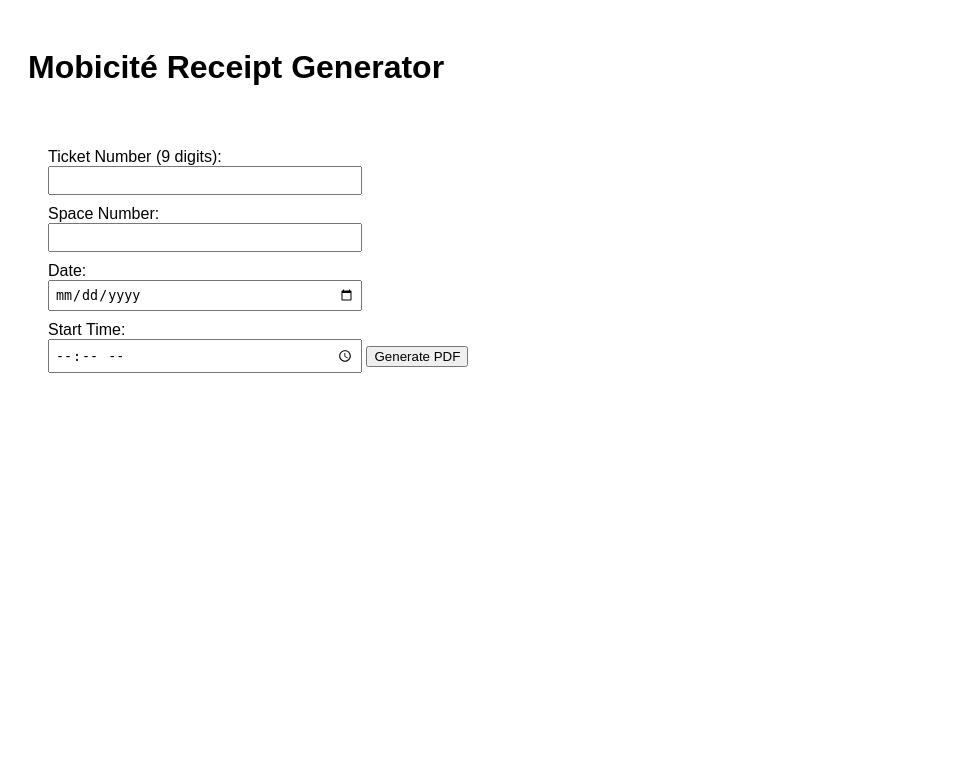
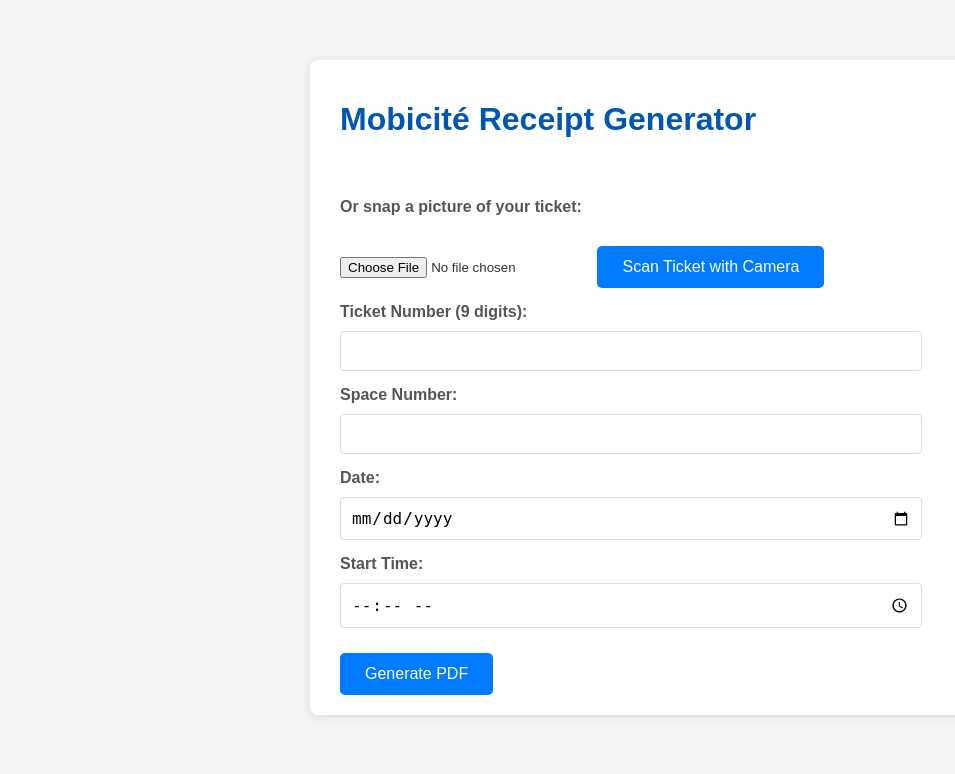
Before and after one commit to Aamm5845/parking-ticket-app-v3, a Flask app: template templates/index.html in a window 1280 px wide. Shown: the top 774 px of the page, without its empty margins (0-955 px from the left). Run offline with Flask 3, Linux system fonts and the light colour scheme; the template is opened without the code that fills it: most values are stand-ins (such as "Sample title", 1, 10 or a date in 2020).

Commit message:
Initial commit to new repo

```diff
--- a/app.py
+++ b/app.py
@@ -1,4 +1,4 @@
-from flask import Flask, render_template, request, redirect, url_for, send_file, session
+from flask import Flask, render_template, request, redirect, url_for, send_file, session, jsonify
 import os
 import json
 from datetime import datetime, timedelta
@@ -9,6 +9,18 @@ from reportlab.pdfgen import canvas
 from reportlab.lib.pagesizes import letter
 from reportlab.lib.units import inch
 import re
+
+# IMPORTANT: These are the new imports for OCR.
+try:
+    from PIL import Image
+    import pytesseract
+    # On some systems, you may need to explicitly set the path to your Tesseract executable.
+    # For example: pytesseract.pytesseract.tesseract_cmd = r'/usr/local/bin/tesseract'
+except ImportError:
+    Image = None
+    pytesseract = None
+    print("Warning: Pillow or pytesseract not found. OCR functionality will be disabled.")
+
 
 app = Flask(__name__)
 app.secret_key = 'your_secret_key_here'
@@ -28,13 +40,16 @@ if os.path.exists(PROFILE_PATH):
 else:
     profiles = {}
 
+# --- Existing Routes ---
 @app.route('/')
 def index():
+    """Renders the main page, checking for a user profile in the session."""
     profile = session.get('profile')
     return render_template('index.html', profile=profile)
 
 @app.route('/signin', methods=['GET', 'POST'])
 def signin():
+    """Handles user sign-in/profile creation. Stores profile in a file and session."""
     if request.method == 'POST':
         profile = {
             'first_name': request.form['first_name'],
@@ -53,6 +68,7 @@ def signin():
 
 @app.route('/edit_profile', methods=['GET', 'POST'])
 def edit_profile():
+    """Handles editing an existing user profile."""
     profile = session.get('profile')
     if not profile:
         return redirect(url_for('signin'))
@@ -71,11 +87,16 @@ def edit_profile():
 
 @app.route('/signout')
 def signout():
+    """Logs the user out by removing their profile from the session."""
     session.pop('profile', None)
     return redirect(url_for('index'))
 
 @app.route('/generate', methods=['POST'])
 def generate():
+    """
+    Generates a PDF receipt based on form data.
+    This route's logic remains unchanged from your original code.
+    """
     data = request.form
 
     ticket_number = data['ticket_number']
@@ -146,8 +167,85 @@ def generate():
 
     return send_file(FILLED_PDF, as_attachment=True)
 
+
+# --- NEW: Route for handling the OCR request ---
+@app.route('/scan-ticket', methods=['POST'])
+def scan_ticket():
+    """
+    Handles an image upload, performs OCR to extract text, and returns a JSON response.
+    """
+    # Check if OCR libraries are available
+    if not Image or not pytesseract:
+        return jsonify(success=False, message="OCR libraries are not installed on the server.")
+
+    # Check if a file was sent in the request
+    if 'ticket_image' not in request.files:
+        return jsonify(success=False, message="No image file provided.")
+
+    file = request.files['ticket_image']
+    if file.filename == '':
+        return jsonify(success=False, message="No file selected.")
+
+    if file:
+        try:
+            # Open the image file from the request stream
+            image = Image.open(file.stream)
+
+            # Perform OCR on the image to get raw text.
+            # Using 'eng+fra' for English and French language support.
+            raw_text = pytesseract.image_to_string(image, lang='eng+fra')
+
+            # --- OCR TEXT PARSING LOGIC (Updated based on your ticket image) ---
+            ticket_number = ""
+            space_number = ""
+            extracted_date = ""
+            extracted_time = ""
+
+            # 1. Capture the 9-digit ticket number with spaces and remove spaces
+            # Pattern: 3 digits, optional space, 3 digits, optional space, 3 digits
+            ticket_match = re.search(r'\b(\d{3})\s*(\d{3})\s*(\d{3})\b', raw_text)
+            if ticket_match:
+                # Combine the captured groups without spaces
+                ticket_number = ticket_match.group(1) + ticket_match.group(2) + ticket_match.group(3)
+
+            # 2. Capture the "PL" space number, which is more specific.
+            # This avoids picking up "PLATEAU".
+            space_match = re.search(r'(PL\d+)', raw_text, re.IGNORECASE)
+            if space_match:
+                space_number = space_match.group(1).upper() # .upper() for consistency
+
+            # 3. Capture the second date and time (the 'to' date)
+            # This is the updated, more robust regex to capture the 'to' date and time.
+            date_time_match = re.search(r'to\s+(\d{4}-\d{2}-\d{2})\s+(\d{2}:\d{2})', raw_text, re.IGNORECASE)
+
+            # Fallback: if the "to" date is not found, try to find the "Date de signification"
+            if not date_time_match:
+                date_time_match = re.search(r'Date\s+de\s+signification:\s*(\d{4}-\d{2}-\d{2})\s+(\d{2}:\d{2})', raw_text, re.IGNORECASE)
+
+            if date_time_match:
+                extracted_date = date_time_match.group(1)
+                extracted_time = date_time_match.group(2)
+
+            # Log the raw text for debugging purposes
+            print(f"Raw OCR Text:\n{raw_text}")
+
+            # --- END OCR TEXT PARSING LOGIC ---
+
+            return jsonify(
+                success=True,
+                ticket_number=ticket_number,
+                space=space_number,
+                date=extracted_date,
+                start_time=extracted_time,
+                raw_ocr_text=raw_text # Return this for debugging if needed
+            )
+
+        except Exception as e:
+            # Log any errors that occur during the process
+            print(f"OCR Error: {e}")
+            return jsonify(success=False, message=f"Error processing image: {str(e)}")
+
 if __name__ == '__main__':
-    import os
-
-port = int(os.environ.get("PORT", 5000))
-app.run(host="0.0.0.0", port=port)
+    # Your existing code for running the Flask app
+    port = int(os.environ.get("PORT", 5000))
+    app.run(host="0.0.0.0", port=port, debug=True) # Enabled debug mode for easier development
--- /dev/null
+++ b/static/style.css
@@ -0,0 +1,143 @@
+/* General Body Styles */
+body {
+    font-family: Arial, sans-serif;
+    margin: 0;
+    padding: 20px;
+    background-color: #f4f4f4; /* Light grey background */
+    color: #333; /* Darker text color */
+}
+
+/* Page Containers */
+.container {
+    max-width: 600px;
+    margin: 40px auto;
+    padding: 20px 30px;
+    background-color: #ffffff;
+    border-radius: 8px;
+    box-shadow: 0 2px 10px rgba(0, 0, 0, 0.1);
+}
+
+/* Headings */
+h1 {
+    text-align: center;
+    margin-bottom: 30px;
+    color: #0056b3; /* A shade of blue */
+}
+
+/* Labels for Forms */
+label {
+    display: block;
+    margin-top: 15px;
+    margin-bottom: 5px;
+    font-weight: bold;
+    color: #555;
+}
+
+/* Text and Email Input Fields */
+input[type="text"],
+input[type="email"],
+input[type="date"],
+input[type="time"] {
+    width: calc(100% - 18px); /* Account for padding */
+    padding: 10px;
+    margin-top: 5px;
+    font-size: 16px;
+    border: 1px solid #ddd;
+    border-radius: 4px;
+    box-sizing: border-box; /* Include padding in width */
+}
+
+/* Buttons */
+button {
+    margin-top: 25px;
+    padding: 12px 25px;
+    font-size: 16px;
+    background-color: #007bff; /* Primary blue */
+    color: white;
+    border: none;
+    border-radius: 5px;
+    cursor: pointer;
+    transition: background-color 0.3s ease;
+}
+
+button:hover {
+    background-color: #0056b3; /* Darker blue on hover */
+}
+
+/* Specific Styles for index.html (Top Bar & Profile Badge) */
+.top-bar {
+    display: flex;
+    justify-content: space-between;
+    align-items: center;
+    margin-bottom: 30px;
+}
+
+.profile-badge {
+    display: flex;
+    align-items: center;
+    gap: 15px;
+    background-color: #e9ecef; /* Light grey background for badge */
+    padding: 8px 15px;
+    border-radius: 25px;
+    box-shadow: 0 1px 3px rgba(0, 0, 0, 0.1);
+}
+
+.circle-initials {
+    background-color: #28a745; /* Green for initials */
+    color: white;
+    border-radius: 50%;
+    width: 40px;
+    height: 40px;
+    display: flex;
+    justify-content: center;
+    align-items: center;
+    font-weight: bold;
+    font-size: 16px;
+    flex-shrink: 0; /* Prevent shrinking */
+}
+
+.profile-actions {
+    display: flex;
+    gap: 10px;
+    flex-wrap: wrap; /* Allow wrapping on smaller screens */
+}
+
+.profile-actions span {
+    font-weight: bold;
+    color: #0056b3;
+}
+
+.profile-actions a {
+    text-decoration: none;
+    color: #007bff;
+    font-size: 14px;
+    transition: color 0.3s ease;
+}
+
+.profile-actions a:hover {
+    color: #0056b3;
+}
+
+/* Link for "Back to Home" */
+.back-link {
+    display: inline-block;
+    margin-top: 20px;
+    color: #007bff;
+    text-decoration: none;
+    font-weight: bold;
+}
+
+.back-link:hover {
+    text-decoration: underline;
+}
+
+/* For the "Not signed in" message */
+.not-signed-in-message {
+    text-align: center;
+    margin-top: 50px;
+    font-size: 1.1em;
+}
+
+.not-signed-in-message b {
+    color: #dc3545; /* Red for emphasis */
+}
--- a/templates/index.html
+++ b/templates/index.html
@@ -3,56 +3,10 @@
 <head>
     <meta charset="UTF-8">
     <title>Mobicité Receipt Generator</title>
-    <style>
-        body {
-            font-family: Arial, sans-serif;
-            padding: 20px;
-        }
-        label {
-            display: block;
-            margin-top: 10px;
-        }
-        input[type="text"], input[type="date"], input[type="time"] {
-            width: 300px;
-            padding: 5px;
-        }
-        .form-container {
-            margin-top: 20px;
-            padding: 10px 20px;
-        }
-        .top-bar {
-            display: flex;
-            justify-content: space-between;
-            align-items: center;
-        }
-        .profile-badge {
-            display: flex;
-            align-items: center;
-            gap: 10px;
-        }
-        .circle-initials {
-            background-color: #007bff;
-            color: white;
-            border-radius: 50%;
-            width: 36px;
-            height: 36px;
-            display: flex;
-            justify-content: center;
-            align-items: center;
-            font-weight: bold;
-            font-size: 14px;
-        }
-        .profile-actions {
-            display: flex;
-            gap: 10px;
-        }
-        .profile-actions a {
-            text-decoration: none;
-            color: #007bff;
-        }
-    </style>
+    <link rel="stylesheet" href="{{ url_for('static', filename='style.css') }}">
     </head>
 <body>
+    <div class="container">
         <div class="top-bar">
             <h1>Mobicité Receipt Generator</h1>
             {% if profile and 'first_name' in profile and 'last_name' in profile %}
@@ -71,7 +25,13 @@
 
         {% if profile %}
         <div class="form-container">
-        <form action="/generate" method="POST">
+            <form action="/generate" method="POST" id="receiptForm">
+                <div class="camera-upload-section">
+                    <label for="ticket_image">Or snap a picture of your ticket:</label>
+                    <input type="file" id="ticket_image" name="ticket_image" accept="image/*" capture="environment">
+                    <button type="button" id="scanTicketBtn">Scan Ticket with Camera</button>
+                    <div id="ocr_results" style="margin-top: 15px; font-style: italic; color: #666;"></div>
+                </div>
                 <label for="ticket_number">Ticket Number (9 digits):</label>
                 <input type="text" id="ticket_number" name="ticket_number" required>
 
@@ -88,7 +48,52 @@
             </form>
         </div>
         {% else %}
-    <p>You are not signed in. <a href="{{ url_for('signin') }}"><b>Click here to sign in</b></a>.</p>
+        <p class="not-signed-in-message">You are not signed in. <a href="{{ url_for('signin') }}"><b>Click here to sign in</b></a>.</p>
         {% endif %}
+    </div>
+
+    <script>
+        document.getElementById('scanTicketBtn').addEventListener('click', function() {
+            // Programmatically click the hidden file input to open camera/file picker
+            document.getElementById('ticket_image').click();
+        });
+
+        document.getElementById('ticket_image').addEventListener('change', function(event) {
+            const file = event.target.files[0];
+            if (file) {
+                const formData = new FormData();
+                formData.append('ticket_image', file); // Append the selected image file
+
+                // Show a loading message
+                document.getElementById('ocr_results').textContent = 'Scanning ticket... Please wait.';
+
+                // Send the image to your Flask server for OCR processing
+                fetch('/scan-ticket', {
+                    method: 'POST',
+                    body: formData
+                })
+                .then(response => response.json()) // Expect a JSON response from the server
+                .then(data => {
+                    if (data.success) {
+                        // Populate form fields with OCR'd data
+                        document.getElementById('ticket_number').value = data.ticket_number || '';
+                        document.getElementById('space').value = data.space || '';
+                        document.getElementById('date').value = data.date || '';
+                        document.getElementById('start_time').value = data.start_time || '';
+                        document.getElementById('ocr_results').textContent = 'Ticket scanned successfully! Review and generate PDF.';
+                    } else {
+                        // Display error message
+                        document.getElementById('ocr_results').textContent = 'OCR failed: ' + (data.message || 'Could not extract information.');
+                        console.error('OCR Error:', data.message);
+                    }
+                })
+                .catch(error => {
+                    // Handle network or other fetch errors
+                    console.error('Fetch Error during OCR:', error);
+                    document.getElementById('ocr_results').textContent = 'Error during scan. Please try again.';
+                });
+            }
+        });
+    </script>
 </body>
 </html>
```
Also changed, not shown: 2 other files. Lines whose indentation alone changed are shown as unchanged.
